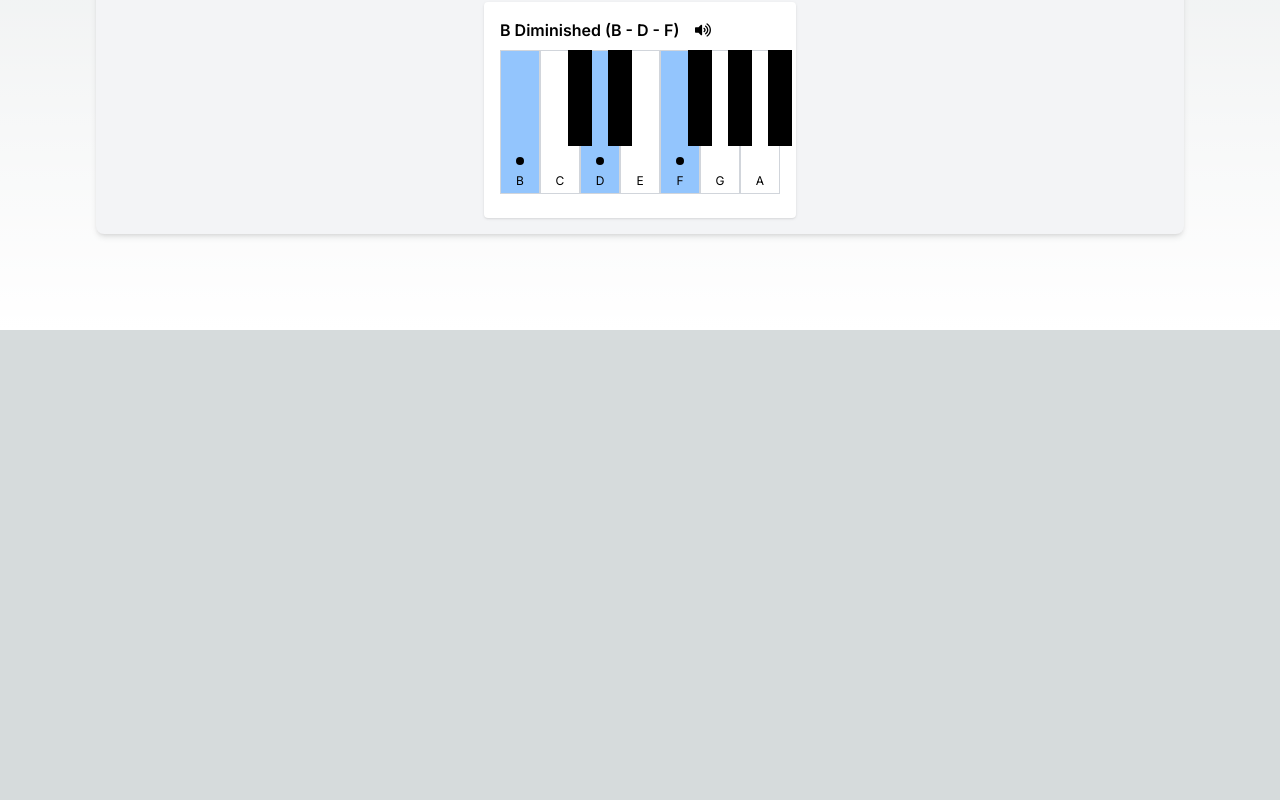
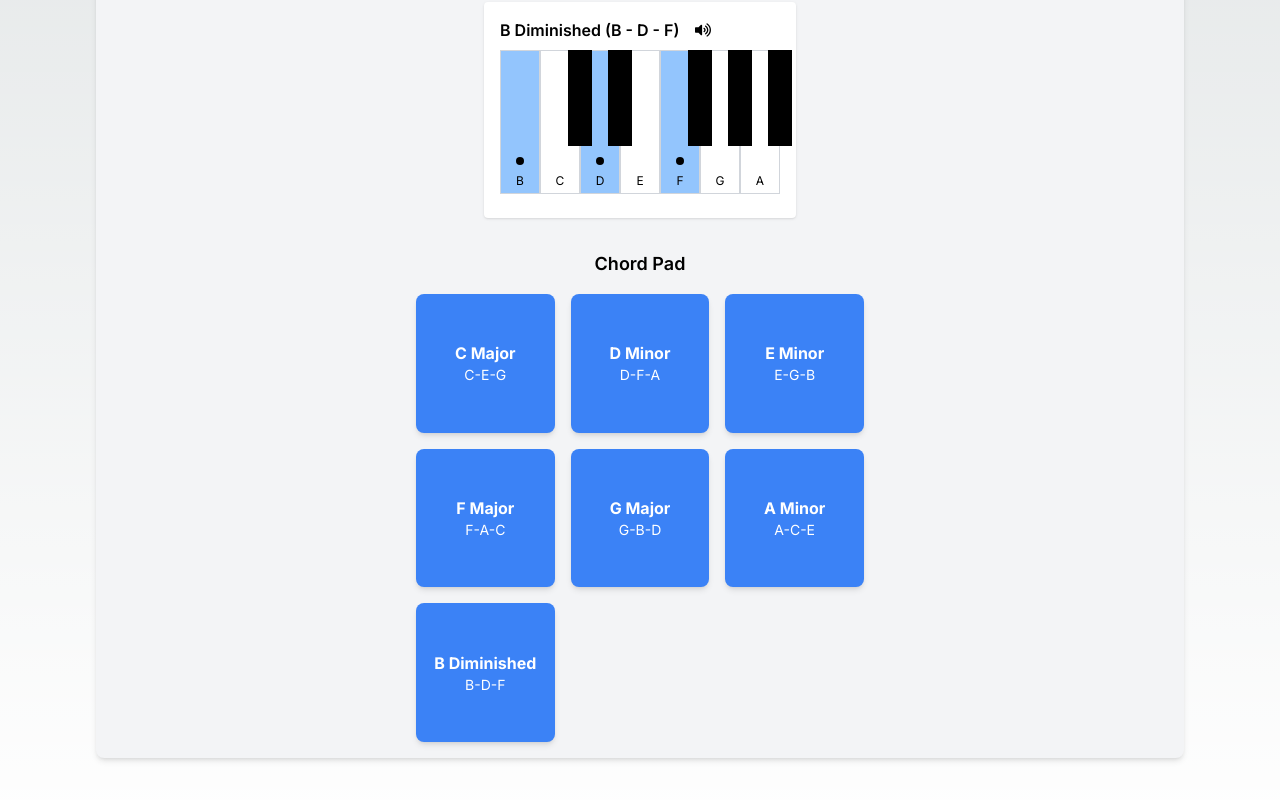
Before and after one commit to adamgoth/piano-chord-explorer, a Next.js app: page / in a window 1280 px wide. Shown: the part 710-1510 px from the top of the page. Before the commit the page ends 1040 px from the top, so only its background shows below. Built offline with nearby package versions, Linux system fonts and the light colour scheme.

Commit message:
Add chord pad

```diff
--- a/src/app/PianoChordExplorer.tsx
+++ b/src/app/PianoChordExplorer.tsx
@@ -147,6 +147,21 @@ export const PianoChordExplorer: React.FC = () => {
           </div>
         ))}
       </div>
+
+      <h3 className='text-lg font-semibold mt-8 mb-4'>Chord Pad</h3>
+      <div className='grid grid-cols-3 gap-4 w-full max-w-md'>
+        {chords.slice(0, 9).map((chord, index) => (
+          <button
+            key={index}
+            onClick={() => playChordFunction(chord, selectedSound)}
+            className='aspect-square bg-blue-500 hover:bg-blue-600 text-white rounded-lg shadow-md
+                     transition-colors duration-200 flex flex-col items-center justify-center p-2'
+          >
+            <span className='font-bold'>{getChordName(chord)}</span>
+            <span className='text-sm'>{chord.join('-')}</span>
+          </button>
+        ))}
+      </div>
     </div>
   );
 };
```
